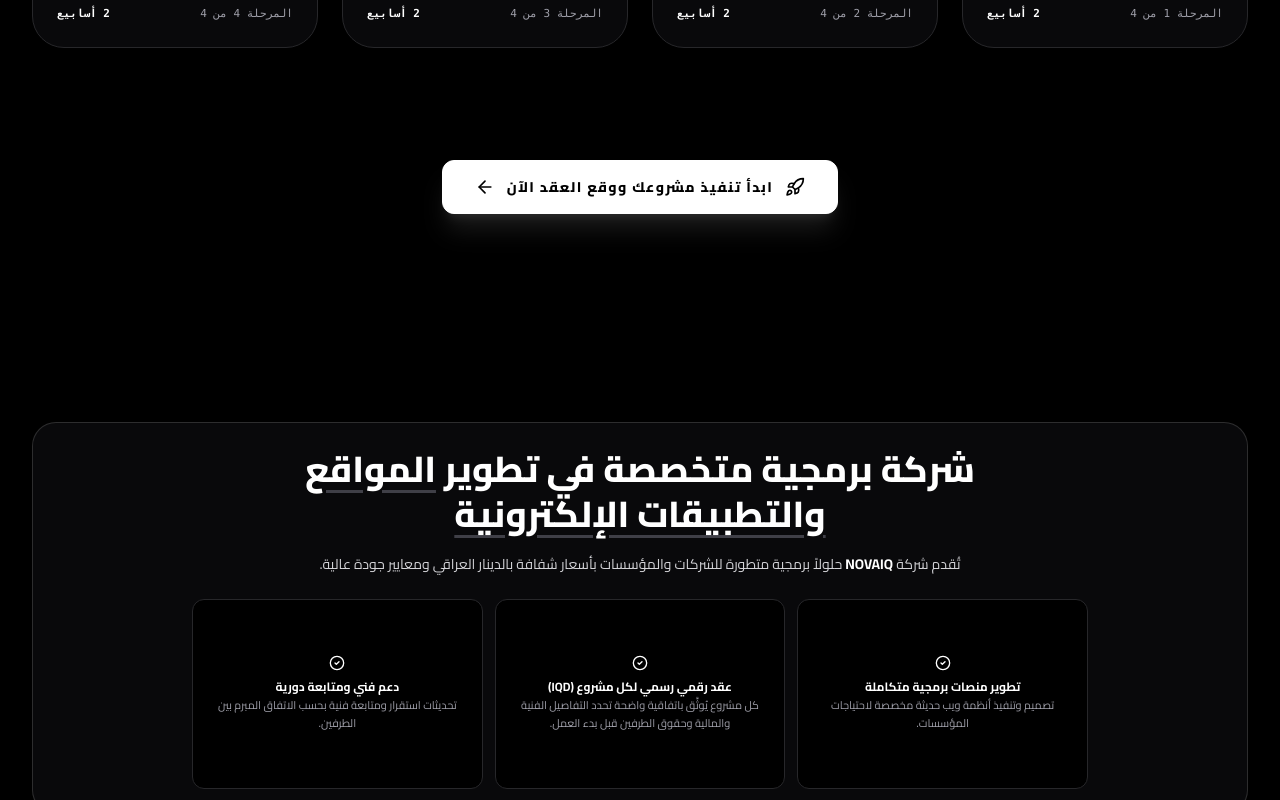
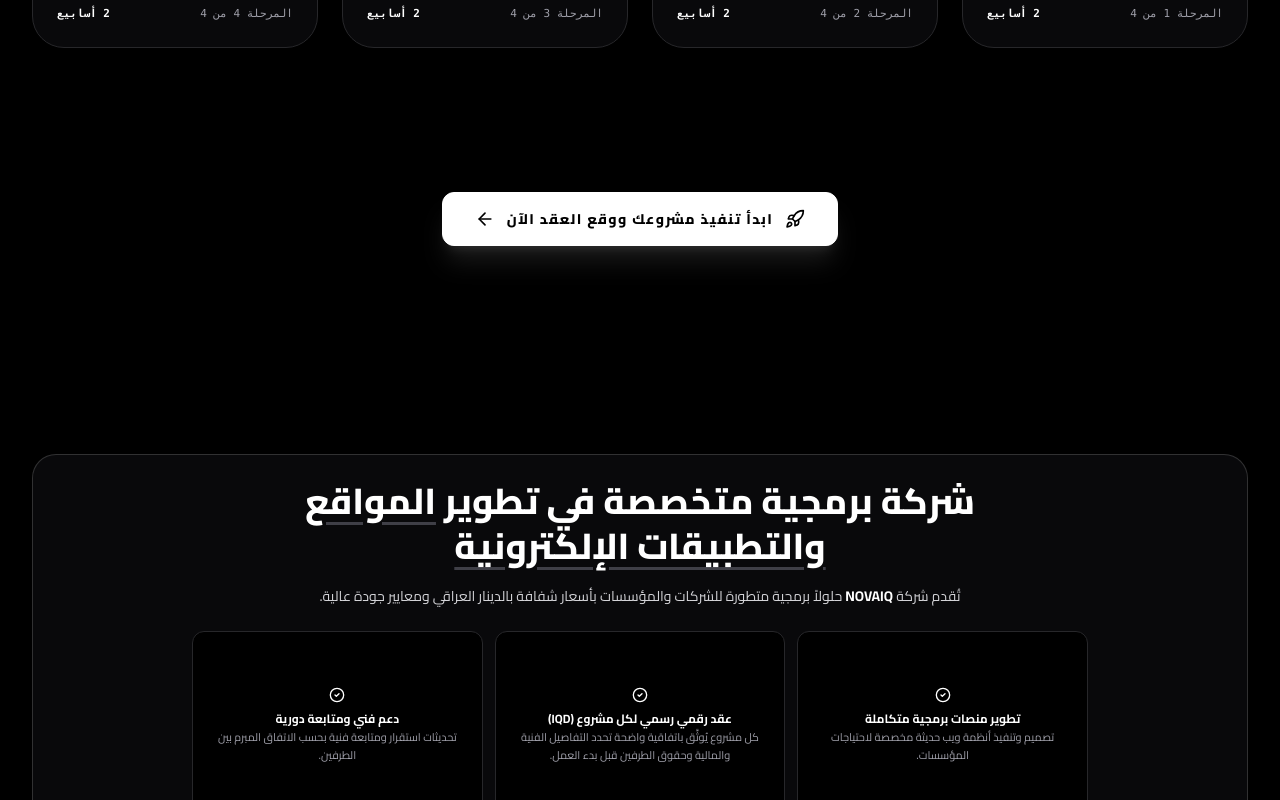
Before and after one commit to Programaerr/novaiq, a React (Vite) app: page / in a window 1280 px wide. Shown: the part 2000-2800 px from the top of the page. Built offline with nearby package versions, Linux system fonts and the light colour scheme; no server answers.

Commit message:
Aug 4, 2026, 10:06 PM

```diff
--- a/src/components/MilestoneTimeline.tsx
+++ b/src/components/MilestoneTimeline.tsx
@@ -144,7 +144,7 @@ export const MilestoneTimeline: React.FC<MilestoneTimelineProps> = ({ onCreateCo
         </div>
 
         {/* Bottom Callout */}
-        <div className="mt-24 sm:mt-28 flex justify-center">
+        <div className="mt-28 sm:mt-36 flex justify-center">
           <button
             onClick={() => {
               onCreateContract();
```
